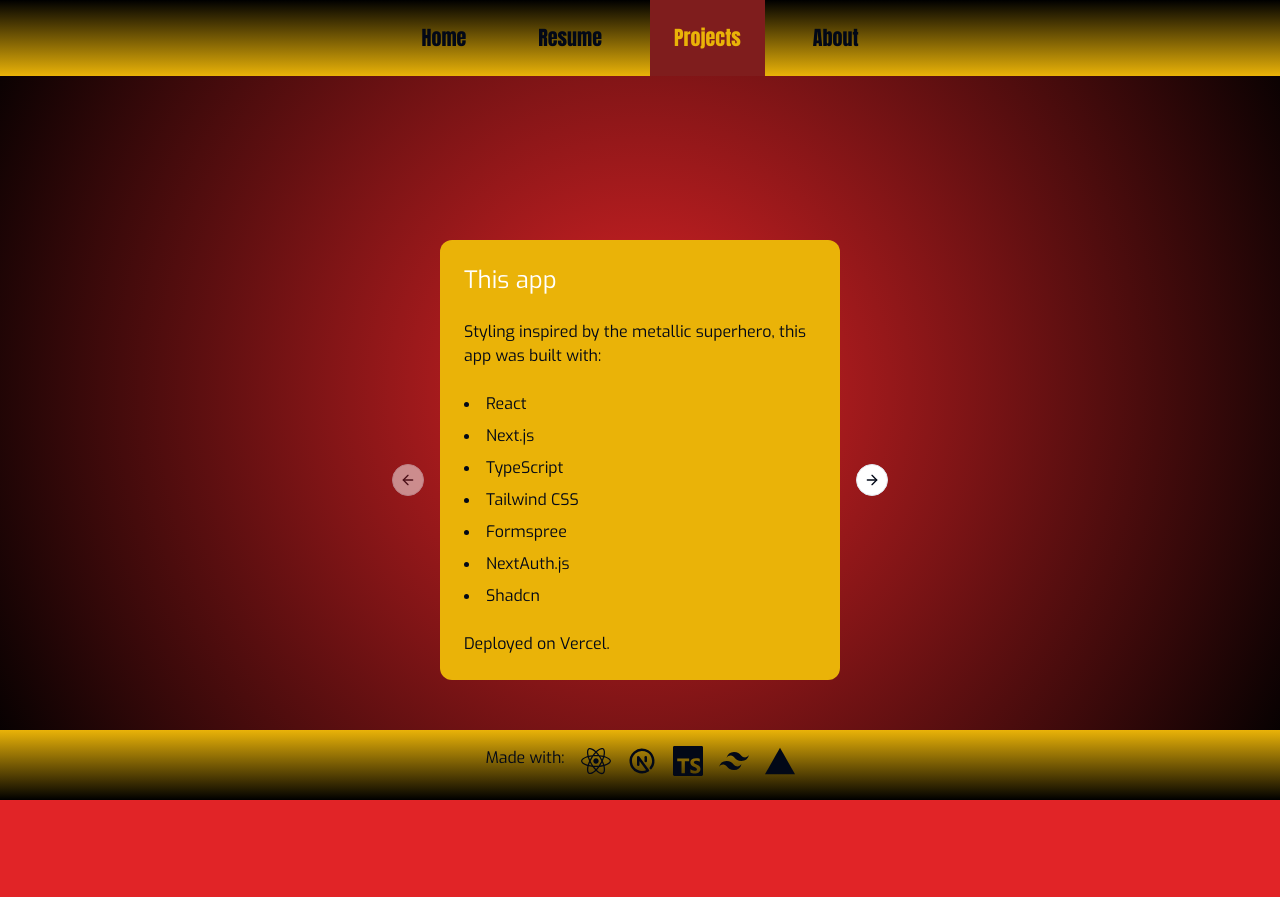
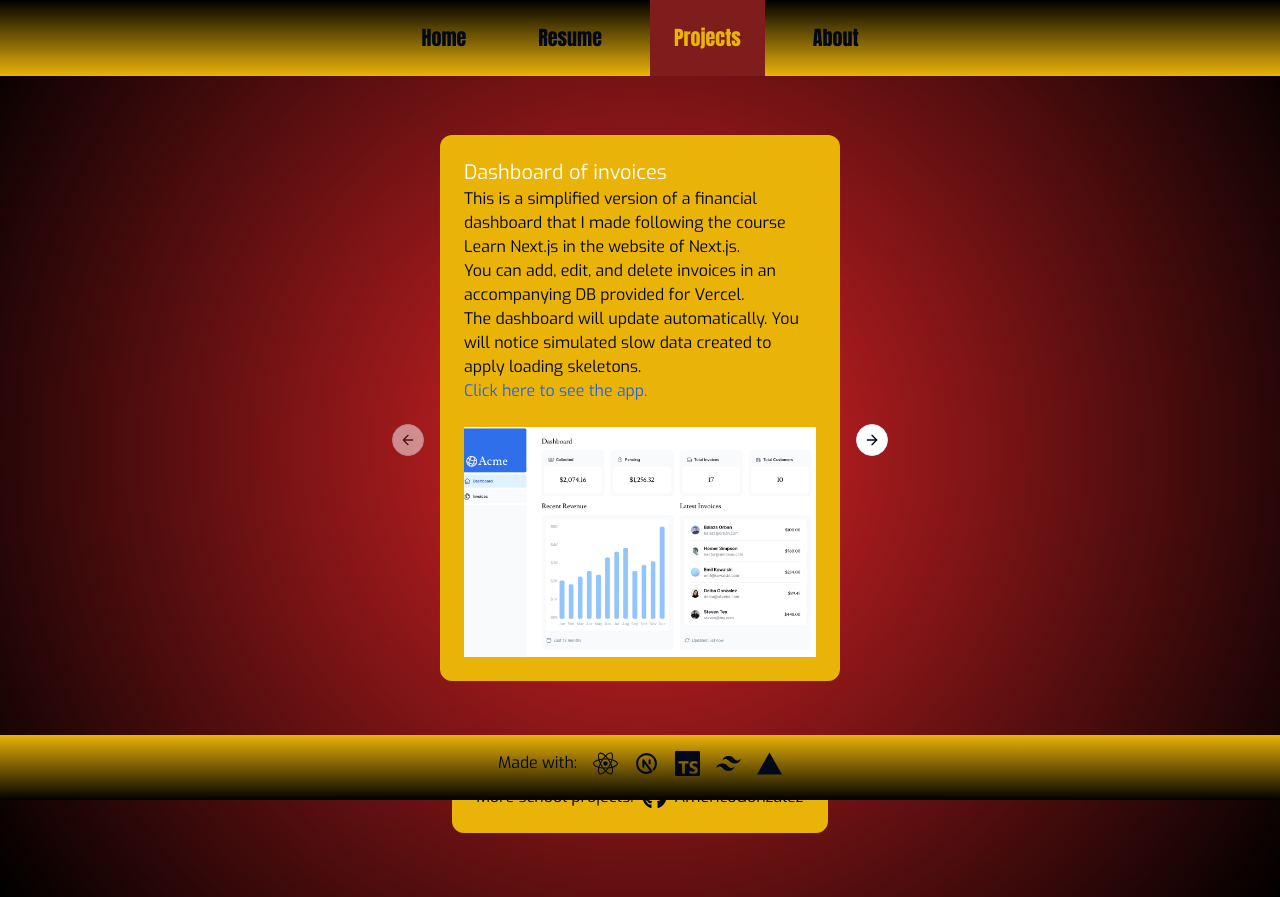
Before and after one commit to AmericoGonzalez/portfolio24, a Next.js app: page /projects/my-projects in a window 1280 px wide. Before the commit the page ends 800 px from the top, so only its background shows below. Built offline with nearby package versions, Linux system fonts and the light colour scheme.

Commit message:
seventeenth

```diff
--- a/src/app/projects/my-projects/page.tsx
+++ b/src/app/projects/my-projects/page.tsx
@@ -5,6 +5,7 @@ import NavLink from "@/components/ui/nav-links";
 import FooterTwo from "@/components/ui/footer";
 import Link from "next/link";
 //import "@/components/ui/carousel.css";
+import { FaGithub } from "react-icons/fa";
 
 
 
@@ -22,9 +23,10 @@ export default function ProyectsPage() {
 <div>
       <NavLink />
 
-     <div className="flex justify-center items-center">
+     <div className="flex justify-center items-center mt-3">
+
       <Carousel className="flex justify-center items-center">
-      <CarouselContent className="w-120 h-160 flex justify-center items-center mt-6">
+      <CarouselContent className="w-120 h-160 flex justify-center items-center">
 
 
 
@@ -34,31 +36,14 @@ export default function ProyectsPage() {
           </CarouselItem>
 
           <CarouselItem>
-            <div className="bg-yellow-500 p-6 rounded-xl m-8 sm:m-8 sm:p-6 sm:w-auto">
 
-            <h1 className="text-2xl text-white sm:text-2xl">This app</h1>
-            <br />
-            <p>Styling inspired by the metallic superhero, this app was built with:</p>
-            <br />
-            <ul className="list-disc list-inside space-y-2">
-                  <li>React</li>
-                  <li>Next.js</li>
-                  <li>TypeScript</li>
-                  <li>Tailwind CSS</li>
-                  <li>Formspree</li>
-                  <li>NextAuth.js</li>
-                  <li>Shadcn</li>
-                </ul>
-            <br/>
-            <p>Deployed on Vercel.</p>
-              </div>
           </CarouselItem>
 
           <CarouselItem>
             <div className="bg-yellow-500 p-6 rounded-xl m-8 sm:m-8 sm:p-6 sm:w-auto">
 
-            <h1 className="text-2xl text-white sm:text-2xl">Dashboard of invoices</h1>
-            <br />
+            <h1 className="text-xl text-white sm:text-xl">Dashboard of invoices</h1>
+
             <p>This is a simplified version of a financial dashboard that I made following the course
               Learn Next.js in the website of Next.js.
             </p>
@@ -84,57 +69,41 @@ export default function ProyectsPage() {
               </div>
           </CarouselItem>
 
+          <CarouselItem>
+          <div className="bg-yellow-500 p-6 rounded-xl m-8 sm:m-8 sm:p-6 sm:w-auto">
 
+            <h1 className="text-xl text-white sm:text-xl">BC PNP Calculator</h1>
 
+            <p>This is a form that calculates the score that inmigrants can obtain to
+              apply for the BC Provincial Nominee Program.</p>
 
+            <p>It was built with simple HTML CSS and Javascript</p>
 
-  </CarouselContent>
-  <CarouselPrevious />
-  <CarouselNext />
-</Carousel>
+              <Link href="https://bc-pnp-calculator.onrender.com/mywebpage">
+              <div className="text-blue-600 hover:text-blue-800">
+                <p>Click here to see the app.</p>
+              </div>
+              </Link>
+
+              <br />
+
+              <Image
+              src="/pnpform.png"
+              layout="responsive"
+              alt="dashboard"
+              width={30}
+              height={70}
+              className="object-contain w-auto h-full"
+               />
               </div>
 
-
-
-      <FooterTwo />
-    </div>
-  );
-}
-
-
-/*
-
-
-
-import Image from "next/image";
-import NavLink from "@/components/ui/nav-links";
-import FooterTwo from "@/components/ui/footer";
-import Link from "next/link";
-
-import {
-  Carousel,
-  CarouselContent,
-  CarouselItem,
-  CarouselNext,
-  CarouselPrevious,
-} from "@/components/ui/carousel"
-
-export default function ProyectsPage() {
-  return (
-    <div>
-      <NavLink />
-
-      <div className="flex flex-col justify-center items-center sm:flex-row">
-        <Carousel className="w-full sm:w-auto flex justify-center items-center">
-          <CarouselContent className="w-full sm:w-120 h-160 flex flex-col justify-center items-center mt-6 space-y-4 sm:space-y-0">
-            <CarouselItem>
-              {/*I need to keep this item empty to make work the carousel well}
           </CarouselItem>
 
           <CarouselItem>
-              <div className="bg-yellow-500 p-4 sm:p-6 rounded-xl m-4 sm:m-8 w-full sm:w-auto">
-                <h1 className="text-xl sm:text-2xl text-white">This app</h1>
-                <br />
+          <div className="bg-yellow-500 p-6 rounded-xl m-8 sm:m-8 sm:p-6 sm:w-auto">
+
+            <h1 className="text-xl text-white sm:text-xl">This app</h1>
+
             <p>Styling inspired by the metallic superhero, this app was built with:</p>
             <br />
             <ul className="list-disc list-inside space-y-2">
@@ -151,43 +120,27 @@ export default function ProyectsPage() {
               </div>
           </CarouselItem>
 
-            <CarouselItem>
-              <div className="bg-yellow-500 p-4 sm:p-6 rounded-xl m-4 sm:m-8 w-full sm:w-auto">
-                <h1 className="text-xl sm:text-2xl text-white">Dashboard of invoices</h1>
-                <br />
-                <p>This is a simplified version of a financial dashboard that I made following the course
-                  Learn Next.js in the website of Next.js.
-                </p>
-                <p>You can add, edit, and delete invoices in an accompanying DB provided for Vercel.</p>
-                <p>The dashboard will update automatically. You will notice simulated slow data
-                  created to apply loading skeletons.</p>
-
-                <Link href="https://portfolio-project-lemon-two.vercel.app/dashboard">
-                  <div className="text-blue-600 hover:text-blue-800">
-                    <p>Click here to see the app.</p>
-                  </div>
-                </Link>
-                <br />
-
-                <Image
-                  src="/dash-pic.png"
-                  layout="responsive"
-                  alt="dashboard"
-                  width={50}
-                  height={100}
-                  className="object-contain w-full h-auto"
-                />
-              </div>
-            </CarouselItem>
          </CarouselContent>
          <CarouselPrevious />
          <CarouselNext />
          </Carousel>
          </div>
 
+          <div className="flex justify-center items-center mb-8">
+            <div className="flex items-center justify-center space-x-2 bg-yellow-500
+            rounded-xl m-6 sm:m-8 sm:p-6 sm:w-auto">
+
+              <p>More school projects: </p>
+
+              <FaGithub size={25} title="React" />
+              <p>AmericoGonzalez</p>
+
+              </div>
+          </div>
+
+
+
       <FooterTwo />
 </div>
   );
 }
-
-*/
--- a/src/components/ui/footer.tsx
+++ b/src/components/ui/footer.tsx
@@ -12,12 +12,12 @@ import { SiTypescript } from "react-icons/si";
           <footer className="fixed bottom-0 left-0 w-full bg-yellow-500 bg-gradient-to-b from-yellow-500 to-black py-4 mt-6">
             <div className="flex justify-center space-x-4 mb-2">
              <p>Made with:</p>
-              <FaReact size={30} title="React" />
-              <TbBrandNextjs size={30} title="Nextjs" />
-              <SiTypescript size={30} />
-              <SiTailwindcss size={30} title="Tailwind CSS" />
+              <FaReact size={25} title="React" />
+              <TbBrandNextjs size={25} title="Nextjs" />
+              <SiTypescript size={25} />
+              <SiTailwindcss size={25} title="Tailwind CSS" />
 
-              <SiVercel size={30} title="Vercel" />
+              <SiVercel size={25} title="Vercel" />
 
 
             </div>
--- a/src/components/ui/footer2.tsx
+++ b/src/components/ui/footer2.tsx
@@ -13,12 +13,12 @@ import { SiTypescript } from "react-icons/si";
 
             <div className="flex justify-center space-x-4 mb-2">
               <p>Made with:</p>
-              <FaReact size={30} title="React" />
-              <TbBrandNextjs size={30} title="Nextjs" />
-              <SiTypescript size={30} />
-              <SiTailwindcss size={30} title="Tailwind CSS" />
+              <FaReact size={25} title="React" />
+              <TbBrandNextjs size={25} title="Nextjs" />
+              <SiTypescript size={25} />
+              <SiTailwindcss size={25} title="Tailwind CSS" />
 
-              <SiVercel size={30} title="Vercel" />
+              <SiVercel size={25} title="Vercel" />
 
             </div>
           </footer>
--- a/src/components/ui/nav-links.tsx
+++ b/src/components/ui/nav-links.tsx
@@ -57,7 +57,7 @@ export default function NavLink() {
     const [menuOpen, setMenuOpen] = useState(false);
 
     return (
-        <div className={`${anton.className} bg-yellow-500 bg-gradient-to-t from-yellow-500 to-black mb-10`}>
+        <div className={`${anton.className} bg-yellow-500 bg-gradient-to-t from-yellow-500 to-black`}>
             <div className="flex justify-between items-center p-4 md:hidden">
                 <div className="text-xl font-bold">Menu</div>
                 <button
```
Also changed, not shown: public/pnpform.png (added). Lines whose indentation alone changed are shown as unchanged.
